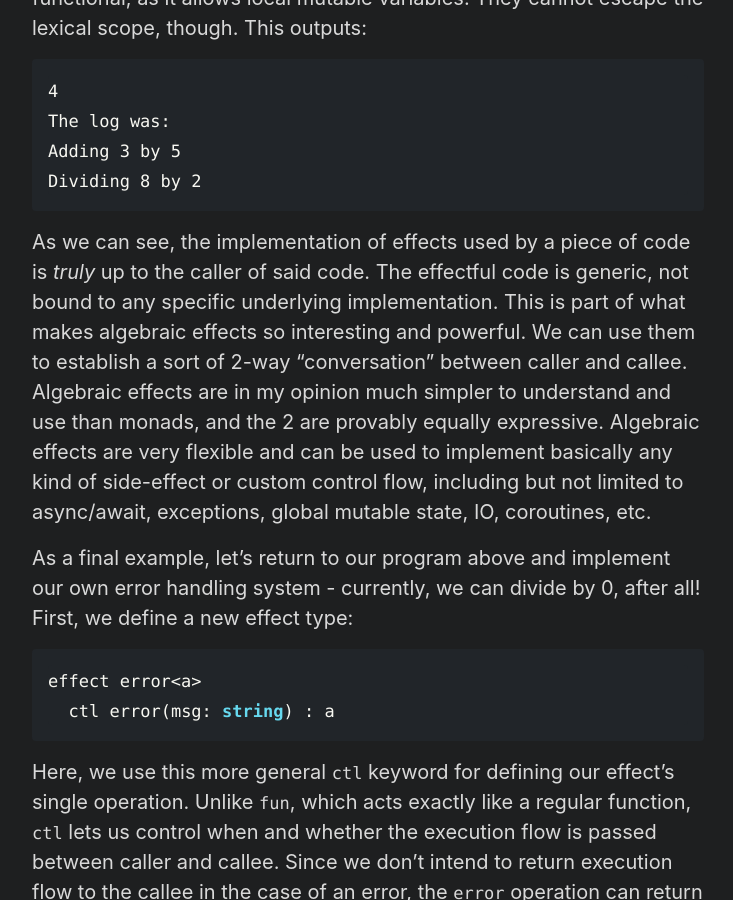
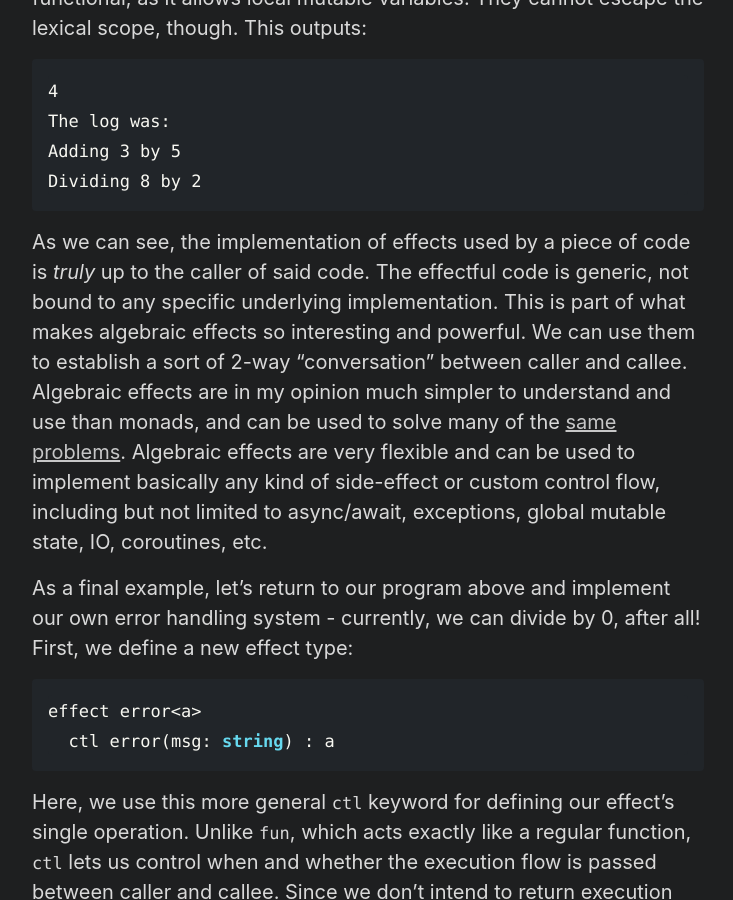
Before and after one commit to pema99/pema99.github.io, a Jekyll site: the page built from _posts/2022-07-29-interestinglangs.md, in a window 1280 px wide and 900 px high, scrolled down 12936 px. Shown: the whole window, without its empty margins (272-1005 px from the left). Built offline with Jekyll 4.4.1, drawn with Linux system fonts in a browser that asks for light colours.

Commit message:
Weaken this. It's a bit more nuanced than this.

````diff
--- a/_posts/2022-07-29-interestinglangs.md
+++ b/_posts/2022-07-29-interestinglangs.md
@@ -262,7 +262,7 @@ Adding 3 by 5
 Dividing 8 by 2
 ```
 
-As we can see, the implementation of effects used by a piece of code is _truly_ up to the caller of said code. The effectful code is generic, not bound to any specific underlying implementation. This is part of what makes algebraic effects so interesting and powerful. We can use them to establish a sort of 2-way "conversation" between caller and callee. Algebraic effects are in my opinion much simpler to understand and use than monads, and the 2 are provably equally expressive. Algebraic effects are very flexible and can be used to implement basically any kind of side-effect or custom control flow, including but not limited to async/await, exceptions, global mutable state, IO, coroutines, etc.
+As we can see, the implementation of effects used by a piece of code is _truly_ up to the caller of said code. The effectful code is generic, not bound to any specific underlying implementation. This is part of what makes algebraic effects so interesting and powerful. We can use them to establish a sort of 2-way "conversation" between caller and callee. Algebraic effects are in my opinion much simpler to understand and use than monads, and can be used to solve many of the [same problems](https://homepages.inf.ed.ac.uk/slindley/papers/effmondel-jfp.pdf). Algebraic effects are very flexible and can be used to implement basically any kind of side-effect or custom control flow, including but not limited to async/await, exceptions, global mutable state, IO, coroutines, etc.
 
 As a final example, let's return to our program above and implement our own error handling system - currently, we can divide by 0, after all! First, we define a new effect type:
 
````
